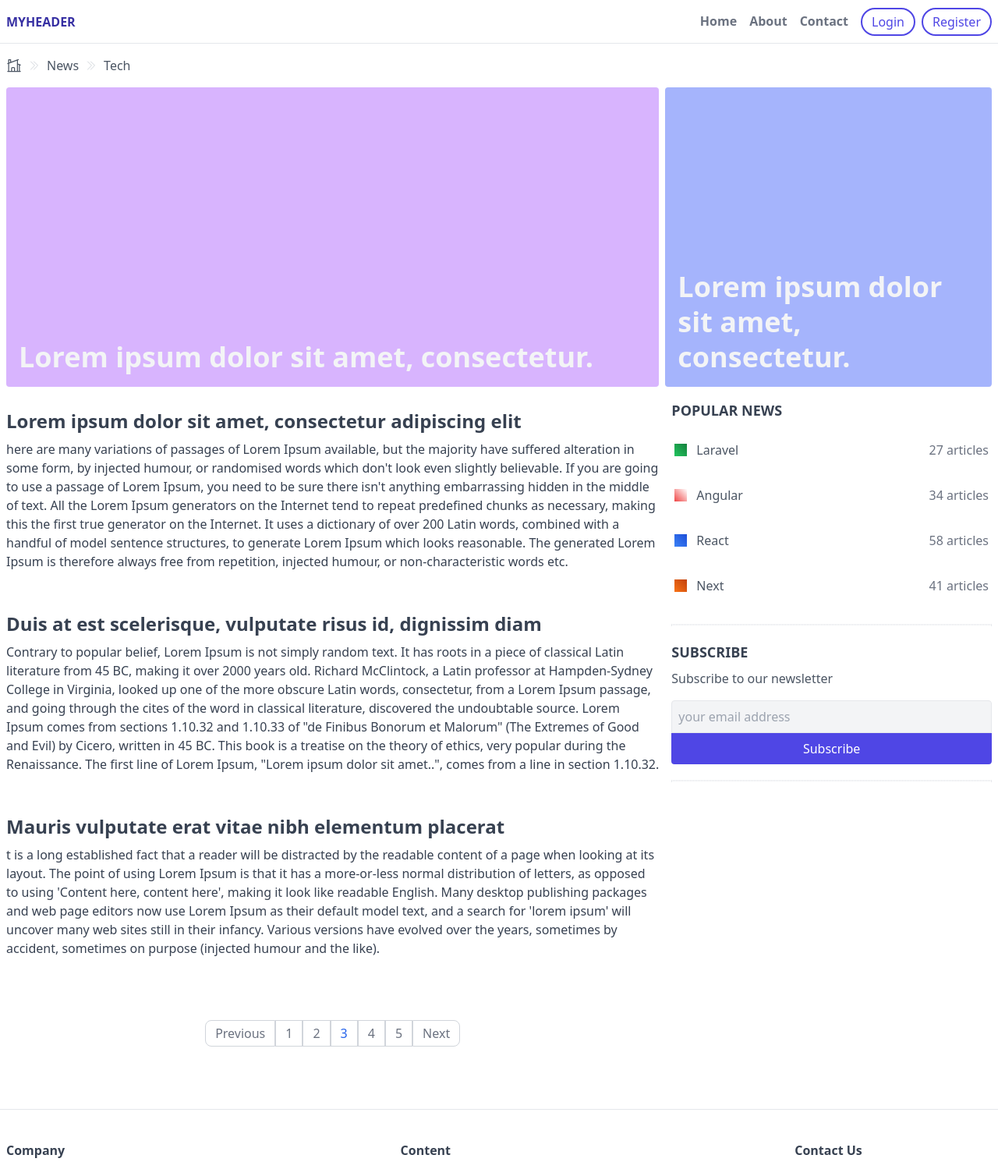
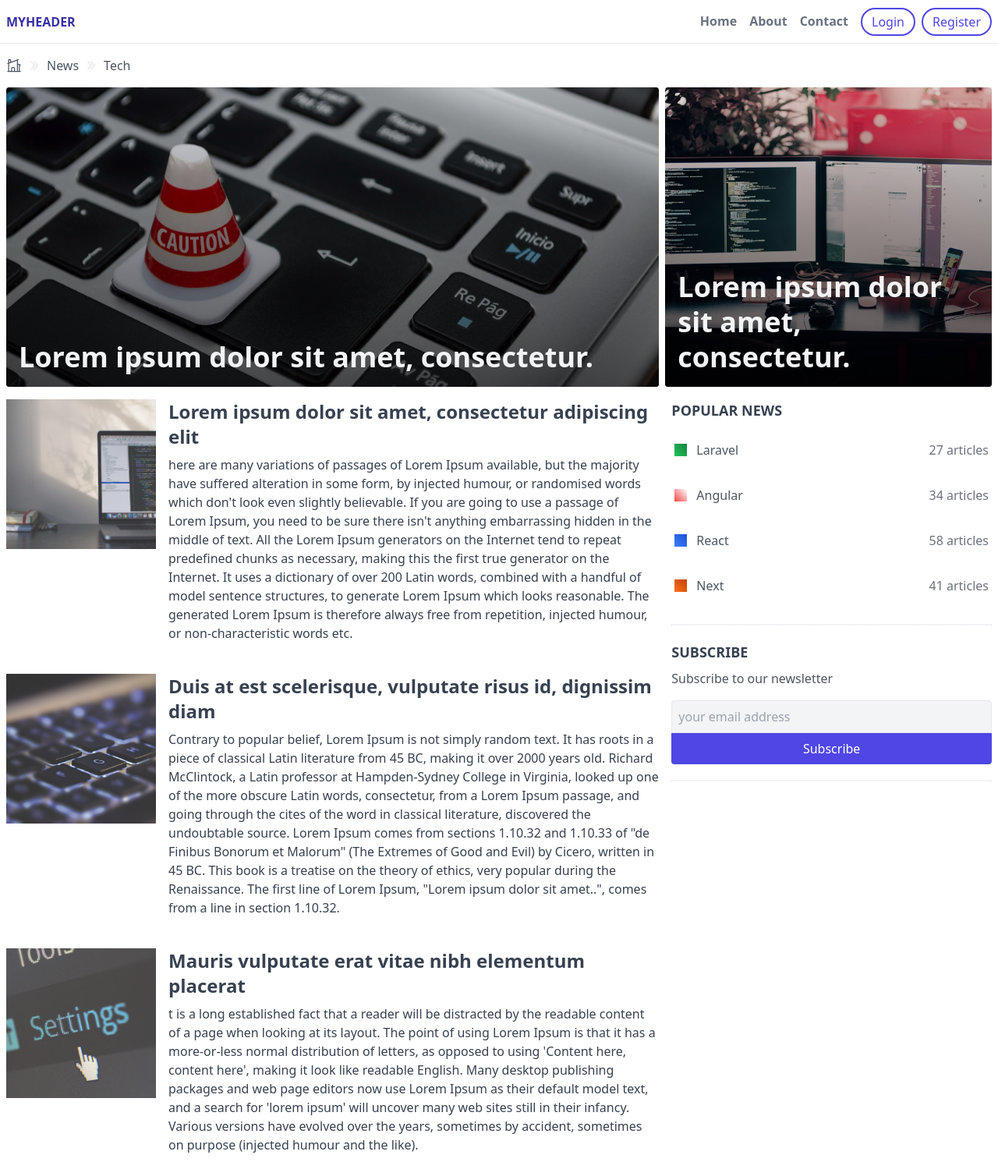
Before and after one commit to s2000promax/TailwindCSS, a website: page index.html in a window 1280 px wide. Shown: the top 1490 px of the page at 78% size. Drawn offline with Linux system fonts and the light colour scheme.

Commit message:
feat: images

```diff
--- a/index.html
+++ b/index.html
@@ -75,6 +75,8 @@
     <section class="px-2 lg:flex lg:space-x-2">
         <a class="w-full lg:w-2/3 bg-gradient-to-tr bg-purple-300 h-96 mb-4 relative rounded inline-block overflow-hidden"
            href="#">
+            <div class="absolute left-0 top-0 w-full h-full z-10 bg-gradient-to-b from-black/10 to-black/70"></div>
+            <img class="absolute left-0 top-0 w-full h-full z-0 object-cover" src="/public/images/img-1.jpg" alt="news" >
             <div class="p-4 absolute bottom-0 left-0 z-20">
                 <h2 class="text-4xl font-semibold text-gray-100 leading-tight">
                     Lorem ipsum dolor sit amet, consectetur.
@@ -83,6 +85,8 @@
         </a>
 
         <a class="w-full lg:w-1/3 bg-indigo-300 h-96 mb-4 relative rounded inline-block overflow-hidden" href="#">
+            <div class="absolute left-0 top-0 w-full h-full z-10 bg-gradient-to-b from-black/10 to-black/70"></div>
+            <img class="absolute left-0 top-0 w-full h-full z-0 object-cover" src="/public/images/img-2.jpg" alt="news" >
             <div class="p-4 absolute bottom-0 left-0 z-20">
                 <h2 class="text-4xl font-semibold text-gray-100 leading-tight">
                     Lorem ipsum dolor sit amet, consectetur.
@@ -95,10 +99,11 @@
         <div class="w-full lg:w-2/3">
             <!--  post card  -->
             <section class="px-2">
-                <a class="block mb-10" href="">
+                <a class="block w-full lg:flex mb-10" href="">
+                    <img class="w-full lg:w-48 h-48 opacity-80 object-cover lg:mr-4" src="/public/images/img-3.jpg" alt="img" >
                     <div class="flex">
                         <div>
-                            <h3 class="mt-3 mb-2 text-gray-700 font-bold text-2xl">Lorem ipsum dolor sit amet,
+                            <h3 class="mb-2 text-gray-700 font-bold text-2xl">Lorem ipsum dolor sit amet,
                                 consectetur
                                 adipiscing elit</h3>
                             <p class="text-gray-700">here are many variations of passages of Lorem Ipsum available, but
@@ -121,10 +126,11 @@
                     </div>
                 </a>
 
-                <a class="block mb-10" href="">
+                <a class="block w-full lg:flex mb-10" href="">
+                    <img class="w-full lg:w-48 h-48 opacity-80 object-cover lg:mr-4" src="/public/images/img-4.jpg" alt="img" >
                     <div class="flex">
                         <div>
-                            <h3 class="mt-3 mb-2 text-gray-700 font-bold text-2xl">Duis at est scelerisque, vulputate
+                            <h3 class="mb-2 text-gray-700 font-bold text-2xl">Duis at est scelerisque, vulputate
                                 risus id,
                                 dignissim diam</h3>
                             <p class="text-gray-700">Contrary to popular belief, Lorem Ipsum is not simply random text.
@@ -147,10 +153,11 @@
                         </div>
                     </div>
                 </a>
-                <a class="block mb-10" href="">
+                <a class="block w-full lg:flex mb-10" href="">
+                    <img class="w-full lg:w-48 h-48 opacity-80 object-cover lg:mr-4" src="/public/images/img-5.jpg" alt="img" >
                     <div class="flex">
                         <div>
-                            <h3 class="mt-3 mb-2 text-gray-700 font-bold text-2xl">Mauris vulputate erat vitae nibh
+                            <h3 class="mb-2 text-gray-700 font-bold text-2xl">Mauris vulputate erat vitae nibh
                                 elementum
                                 placerat</h3>
                             <p class="text-gray-700">t is a long established fact that a reader will be distracted by
```
Also changed, not shown: public/images/img-1.jpg (added), public/images/img-2.jpg (added), public/images/img-3.jpg (added), public/images/img-4.jpg (added), public/images/img-5.jpg (added), public/style.css.
